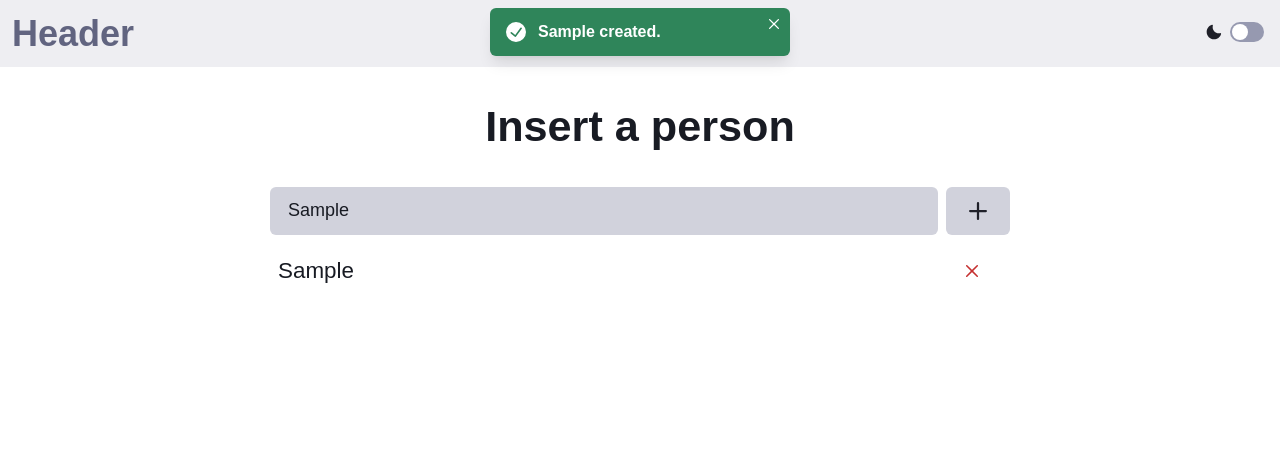
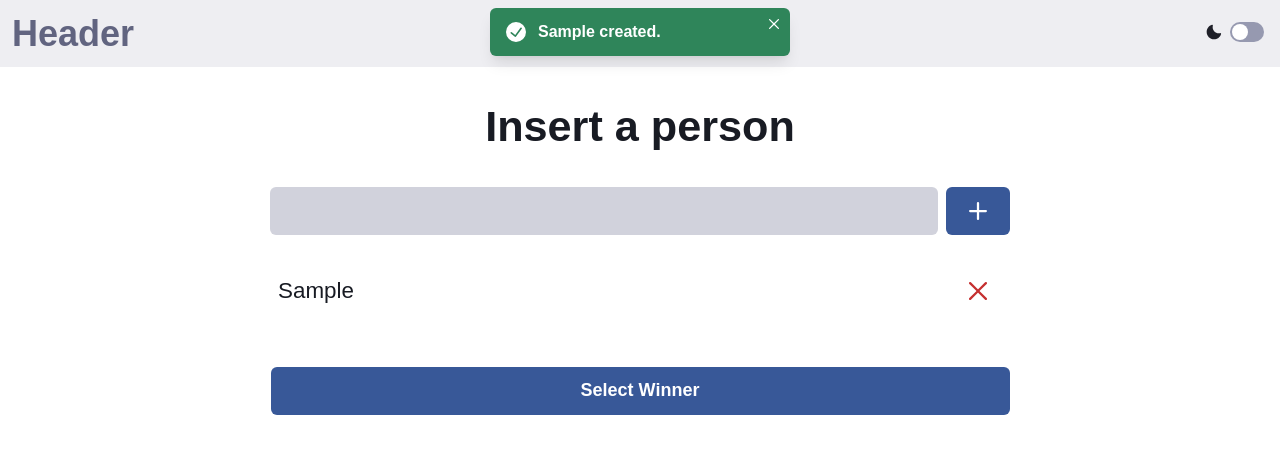
Before and after one commit to diebraga/Winner-s_app, a React (Vite) app: page / in a window 1280 px wide. Both pictures are taken after typing "Sample" into the empty fields and a click on the button 977 px from the left and 210 px from the top of the page. Shown: the top 454 px of the page. Built offline with nearby package versions, Linux system fonts and the light colour scheme.

Commit message:
delete added

```diff
--- a/src/App.tsx
+++ b/src/App.tsx
@@ -1,3 +1,4 @@
+import { Button } from '@chakra-ui/button'
 import { Box, Flex } from '@chakra-ui/layout'
 import { useToast } from '@chakra-ui/toast'
 import { ChangeEvent, FormEvent, useState } from 'react'
@@ -31,7 +32,19 @@ function App() {
       position: 'top',
       title: name + ' created.',
       status: 'success',
-      duration: 9000,
+      duration: 4000,
+      isClosable: true,
+    })
+    setName('')
+  }
+
+  function handleDeletePerson(id: number, name: string) {
+    setPersonList(personList.filter(person => person.id !== id))
+    toast({
+      position: 'top',
+      title: name + ' has been deleted.',
+      status: 'error',
+      duration: 4000,
       isClosable: true,
     })
   }
@@ -49,13 +62,43 @@ function App() {
           name={name}
           onSubmit={handleAddNewPerson}
         />
+        <Flex
+          maxH={'60vh'}
+          overflow='auto'
+          w='100%'
+          direction={'column'}
+          alignItems='center'
+          justify={'center'}
+          mt='20px'
+        >
           {personList.map(item => {
             return (
               <PersonListItem
                 name={item.name}
+                onDelete={() => handleDeletePerson(item.id, item.name)}
+                key={item.id}
               />
             )
           })}
+        </Flex>
+        <Flex
+          px='5'
+          w='100%'
+          alignItems={'center'}
+          justify='center'
+        >
+          <Button
+            w='100%'
+            maxW={'739px'}
+            mt='40px'
+            size={['sm', 'md', 'lg']}
+            px='5'
+            disabled={personList.length === 0}
+            colorScheme='facebook'
+          >
+            Select Winner
+          </Button>
+        </Flex>
       </Flex>
     </Box>
   )
--- a/src/components/InsertForm.tsx
+++ b/src/components/InsertForm.tsx
@@ -1,4 +1,4 @@
-import { Button } from '@chakra-ui/button'
+import { IconButton } from '@chakra-ui/button'
 import { AddIcon } from '@chakra-ui/icons'
 import { Input } from '@chakra-ui/input'
 import { Flex, Text } from '@chakra-ui/layout'
@@ -40,14 +40,17 @@ export function InsertForm({ onChange, name, onSubmit }: InsertFormProps) {
           variant='filled'
           value={name}
           onChange={onChange}
+          colorScheme='facebook'
         />
-        <Button
+        <IconButton
           size={['sm', 'md', 'lg']}
           ml='2'
           type='submit'
-        >
-          <AddIcon />
-        </Button>
+          colorScheme='facebook'
+          disabled={name.length === 0}
+          icon={<AddIcon />}
+          aria-label='add button'
+        />
       </Flex>
     </Flex>
   )
--- a/src/components/PersonListItem.tsx
+++ b/src/components/PersonListItem.tsx
@@ -1,18 +1,25 @@
-import { Button } from "@chakra-ui/button";
-import { CloseButton } from "@chakra-ui/close-button";
+import { IconButton } from "@chakra-ui/button";
+import { CloseIcon } from "@chakra-ui/icons";
 import { Box, Flex, Text } from "@chakra-ui/layout";
 
 interface PersonListItemProps {
   name: string
+  onDelete: () => void
 }
 
-export function PersonListItem({ name }: PersonListItemProps) {
+export function PersonListItem({ name, onDelete }: PersonListItemProps) {
   return (
     <Box
       w='100%'
       px='5'
       py='3'
       maxW={'780px'}
+      as='form'
+      //@ts-ignore
+      onSubmit={(e) => {
+        e.preventDefault()
+        onDelete()
+      }}
     >
       <Flex
         alignItems={'center'}
@@ -22,18 +29,19 @@ export function PersonListItem({ name }: PersonListItemProps) {
         <Text
           ml='2'
           w='100%'
-          fontSize={['1rem', '1.2rem', '1.4rem']}
+          fontSize={['0.7rem', '1rem', '1.2rem', '1.4rem']}
         >
           {name}
         </Text>
-        <Button
+        <IconButton
           size={['sm', 'md', 'lg']}
           pl='2'
           variant={'ghost'}
           colorScheme='red'
-        >
-          <CloseButton />
-        </Button>
+          icon={<CloseIcon />}
+          aria-label='delete button'
+          type="submit"
+        />
       </Flex>
     </Box>
   )
```
Lines whose indentation alone changed are shown as unchanged.
